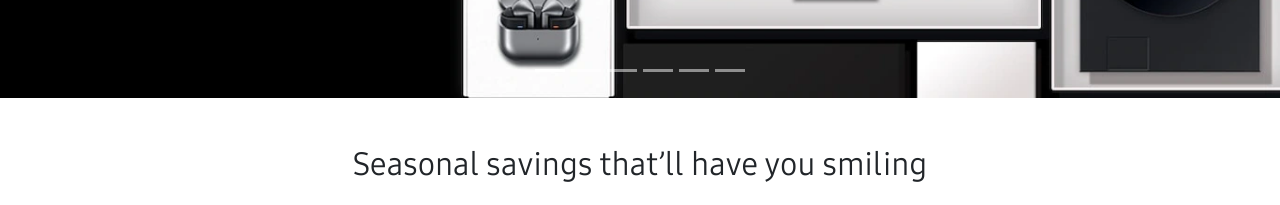
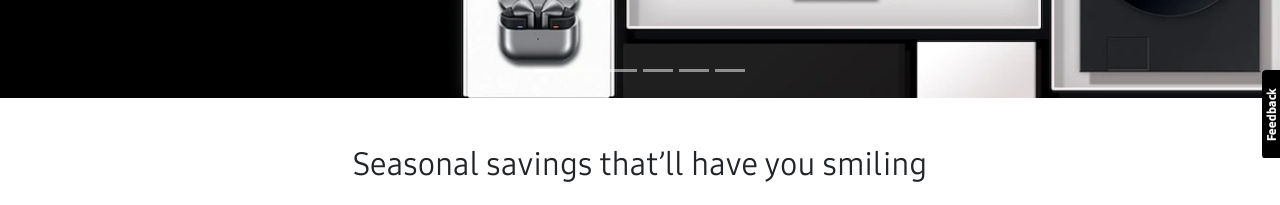
Before and after one commit to ali-exacute/ali-exacute.github.io, a website: page index.html in a window 1280 px wide. Shown: the part 530-735 px from the top of the page. Drawn offline with nearby package versions, Linux system fonts and the light colour scheme.

Commit message:
feedback sticky

```diff
--- a/index.html
+++ b/index.html
@@ -16,6 +16,9 @@
 </head>
 
 <body>
+
+  <a href="#" class="sticky"><img src="images/feedback.png" alt=""></a>
+
   <div class="main-container">
     <nav class="navbar navbar-expand-lg bg-body-tertiary">
       <div class="container-fluid">
--- a/src/scss/main.scss
+++ b/src/scss/main.scss
@@ -6,6 +6,14 @@ body{
 a{
     color: black;
     text-decoration: none;
+}
+
+.sticky{
+    position: fixed;
+
+    right: 0px;
+    top: 75%;
+    z-index: 9999;
 }
 
 .main-container{
```
Also changed, not shown: css/main.css, images/feedback.png (added), 1 other file.
